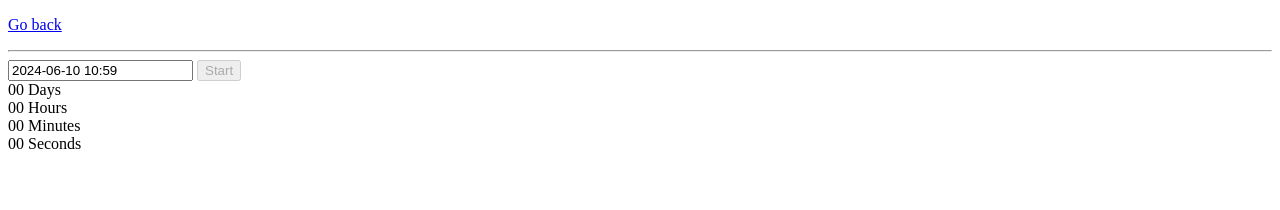
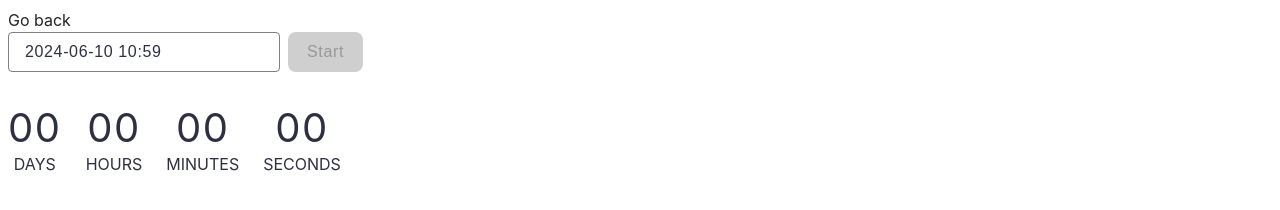
Before and after one commit to olenapiatkivska/goit-js-hw-10, a website built with Vite: page src/1-timer.html in a window 1280 px wide. Built offline with nearby package versions, Linux system fonts and the light colour scheme.

Commit message:
update css

```diff
--- a/src/1-timer.html
+++ b/src/1-timer.html
@@ -5,12 +5,15 @@
     <meta http-equiv="X-UA-Compatible" content="IE=edge" />
     <meta name="viewport" content="width=device-width, initial-scale=1.0" />
     <title>Task 1</title>
+    <link href="./css/styles.css" rel="stylesheet" />
   </head>
   <body>
     <p><a class="task-link" href="./index.html">Go back</a></p>
-    <hr />
-    <input id="datetime-picker" type="text" />
-    <button data-start type="button">Start</button>
+
+    <div class="input-box">
+      <input id="datetime-picker" type="text" />
+      <button data-start type="button">Start</button>
+    </div>
 
     <div class="timer">
       <div class="field">
--- a/src/css/1-timer.css
+++ b/src/css/1-timer.css
@@ -1,22 +1,30 @@
+.input-box {
+  display: flex;
+  gap: 8px;
+  margin-bottom: 32px;
+}
+
 #datetime-picker {
-  font-weight: 400;
   font-size: 16px;
   line-height: 1.5;
   letter-spacing: 0.04em;
   color: #2e2f42;
+  border: 1px solid #808080;
+  border-radius: 4px;
+  transition: border 250ms linear;
   box-sizing: border-box;
   outline: transparent;
-  border-radius: 4px;
   width: 272px;
   height: 40px;
-  transition: border 250ms linear;
+  background-color: #fff;
+  padding: 8px 16px;
 }
 
 #datetime-picker:hover {
   border: 1px solid #000;
 }
 
-#datetime-picker:active {
+#datetime-picker:focus {
   border: 1px solid #4e75ff;
 }
 
@@ -25,12 +33,13 @@ button {
   font-size: 16px;
   line-height: 1.5;
   letter-spacing: 0.04em;
-  color: #989898;
+  color: #fff;
   border-radius: 8px;
   padding: 8px 16px;
   width: 75px;
   height: 40px;
-  background-color: #cfcfcf;
+  background-color: #4e75ff;
+  border: none;
   transition: background-color 250ms linear;
 }
 
@@ -57,7 +66,6 @@ button[disabled] {
 }
 
 .value {
-  font-weight: 400;
   font-size: 40px;
   line-height: 1.2;
   letter-spacing: 0.04em;
@@ -66,7 +74,7 @@ button[disabled] {
 
 .label {
   font-size: 16px;
+  text-transform: uppercase;
   line-height: 1.5;
   color: #2e2f42;
-  text-transform: uppercase;
 }
--- a/src/css/2-snackbar.css
+++ b/src/css/2-snackbar.css
@@ -61,7 +61,10 @@
   height: 40px;
   padding: 8px 16px;
   background-color: #4e75ff;
+  min-width: 360px;
   border-radius: 8px;
+  outline: transparent;
+  box-sizing: border-box;
   transition: background-color 250ms linear;
 }
 
```
Also changed, not shown: src/2-snackbar.html (+6 -5 lines).
